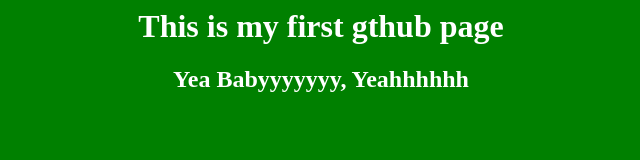
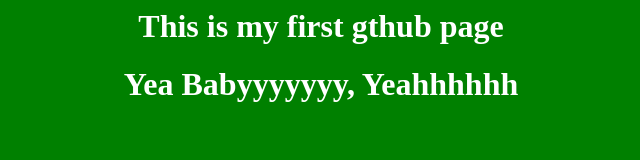
Before and after one commit to Meghdadhn/test, a plain HTML site: page index.htm in a window 1280 px wide. Shown: the whole page, without its empty margins (319-959 px from the left). Drawn offline with Linux system fonts and the light colour scheme.

Commit message:
Update index.htm

```diff
--- a/index.htm
+++ b/index.htm
@@ -6,7 +6,7 @@
 
   <body>
     <h1> This is my first gthub page</h1>
-    <h2> Yea Babyyyyyyy, Yeahhhhhh</h2>
+    <h1> Yea Babyyyyyyy, Yeahhhhhh</h1>
   <body>
 
   <style>
```
